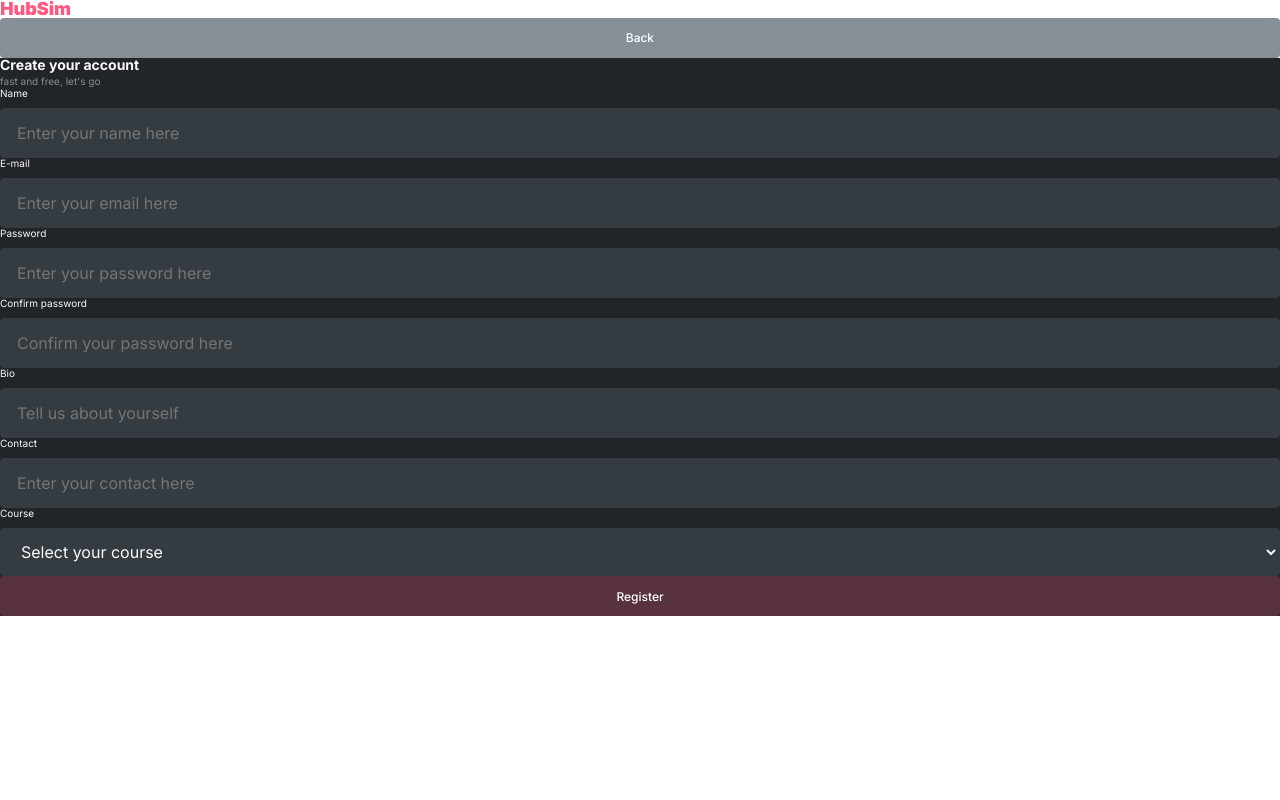
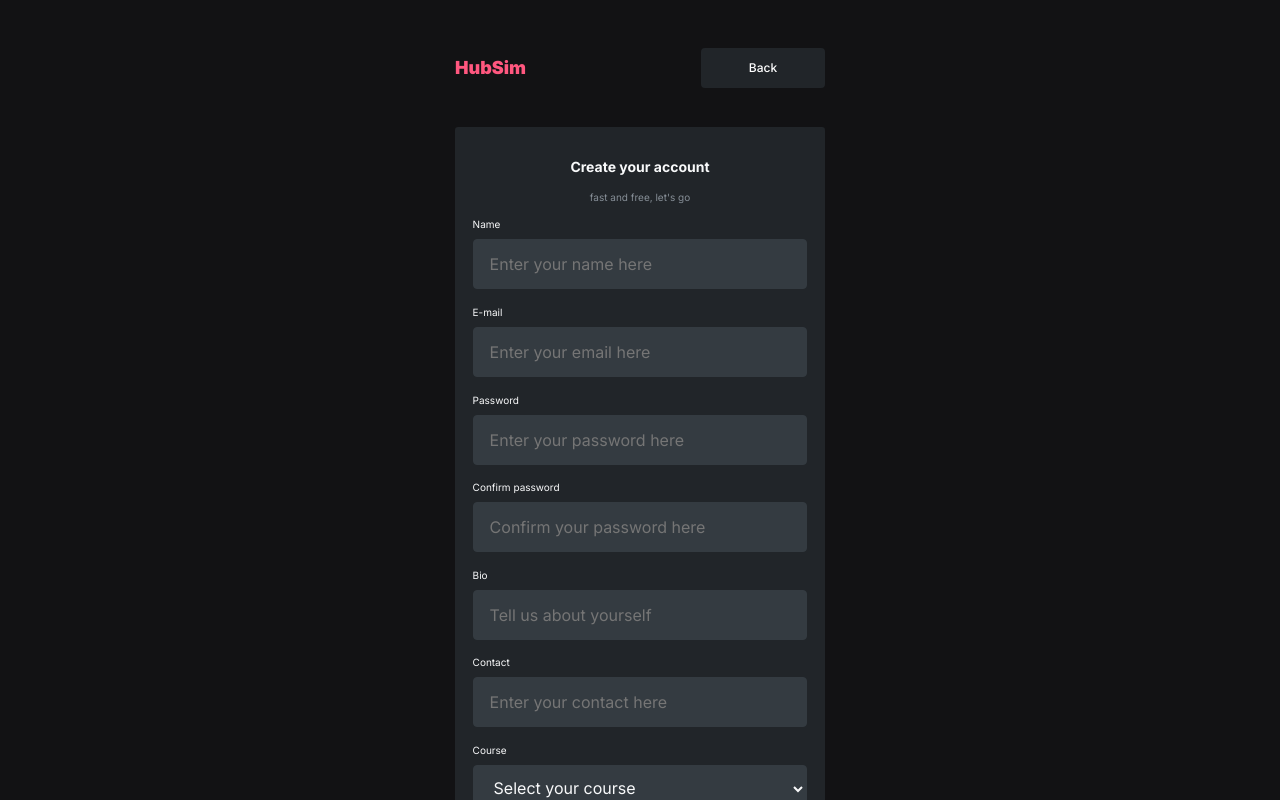
Before and after one commit to Henriqueamfreitas/gitsim_refatorando, a React (Vite) app: page /register in a window 1280 px wide. Shown: the top 800 px of the page. Built offline with nearby package versions, Linux system fonts and the light colour scheme.

Commit message:
fim estilização

```diff
--- a/src/components/RegisterForm/style.js
+++ b/src/components/RegisterForm/style.js
@@ -2,4 +2,17 @@ import styled from "styled-components"
 
 export const StyledRegisterForm = styled.form`
     background-color: var(--color-grey3);
+    display: flex;
+    flex-direction: column;
+    width: calc(92.5% - 2.1988rem);
+    max-width: calc(23.125rem - 2.1988rem);
+    padding: 2.0987rem 1.0994rem;
+    border-radius: 0.2rem;
+    gap: 1.0994rem;
+    h2{
+        text-align: center;
+    }
+    span{
+        text-align: center;
+    }
 `
--- a/src/pages/HomePage/index.jsx
+++ b/src/pages/HomePage/index.jsx
@@ -26,7 +26,7 @@ export const HomePage = ({ user, setUser }) => {
 
             <div>
                 <StyledH2 fontSize="18" fontWeight="700" color="grey0">What a shame! We're under development {":("}</StyledH2>
-                <StyledSpan fontSize="12" fontWeight="600" color="grey1">
+                <StyledSpan fontSize="16" fontWeight="400" color="grey">
                     Our application is under development. Stay tuned for updates!
                 </StyledSpan>
             </div>
--- a/src/pages/HomePage/style.js
+++ b/src/pages/HomePage/style.js
@@ -1,4 +1,39 @@
 import styled from "styled-components"
 
 export const StyledHomePage = styled.main`
+    background-color: var(--color-grey4);
+    height: 100vh;
+    width: 100%;
+    display: flex;
+    flex-direction: column;
+    header{
+        padding: 1.0625rem 4.5vw;
+        display: flex;
+        flex-direction: row;
+        justify-content: space-between;
+        align-items: center;
+        button{
+            width: 4.9713rem;
+        }
+    }
+    div:nth-child(2){
+        border-top: solid 0.0625rem var(--color-grey3);
+        padding: 1.5625rem 4.5vw;
+        display: flex;
+        justify-content: space-between;
+        flex-wrap: wrap;
+        gap: 1.25rem;
+        span{
+            display: flex;
+            justify-content: center;
+            align-items: center;
+        }
+    }
+    div:nth-child(3){
+        border-top: solid 0.0625rem var(--color-grey3);
+        padding: 1.5625rem 4.5vw;
+        display: flex;
+        flex-direction: column;
+        gap: 1.25rem;
+    }
 `
--- a/src/pages/RegisterPage/index.jsx
+++ b/src/pages/RegisterPage/index.jsx
@@ -12,7 +12,7 @@ export const RegisterPage = () => {
         <StyledRegisterPage>
             <header>
                 <StyledH1 fontSize="18" fontWeight="900" color="primary"> HubSim</StyledH1>
-                <StyledLink backgroundcolor="grey1"  to="/">
+                <StyledLink backgroundcolor="grey3"  to="/">
                     Back
                 </StyledLink>
             </header>
--- a/src/pages/RegisterPage/style.js
+++ b/src/pages/RegisterPage/style.js
@@ -1,4 +1,23 @@
 import styled from "styled-components"
 
 export const StyledRegisterPage = styled.main`
+    background-color: var(--color-grey4);
+    height: 100%;
+    width: 100%;
+    display: flex;
+    flex-direction: column;
+    justify-content: center;
+    align-items: center;
+    gap: 2.4188rem;
+    padding: 3rem 0;
+    header{
+        display: flex;
+        justify-content: space-between;
+        align-items: center;
+        width: 92.5%;
+        max-width: 23.125rem;
+        a{
+            width: 4.9713rem;
+        }
+    }
 `
```
